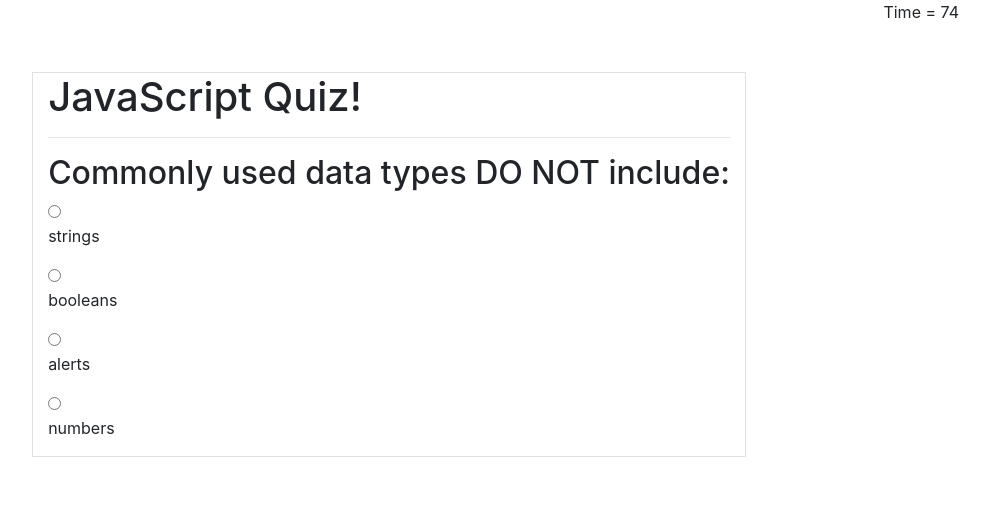
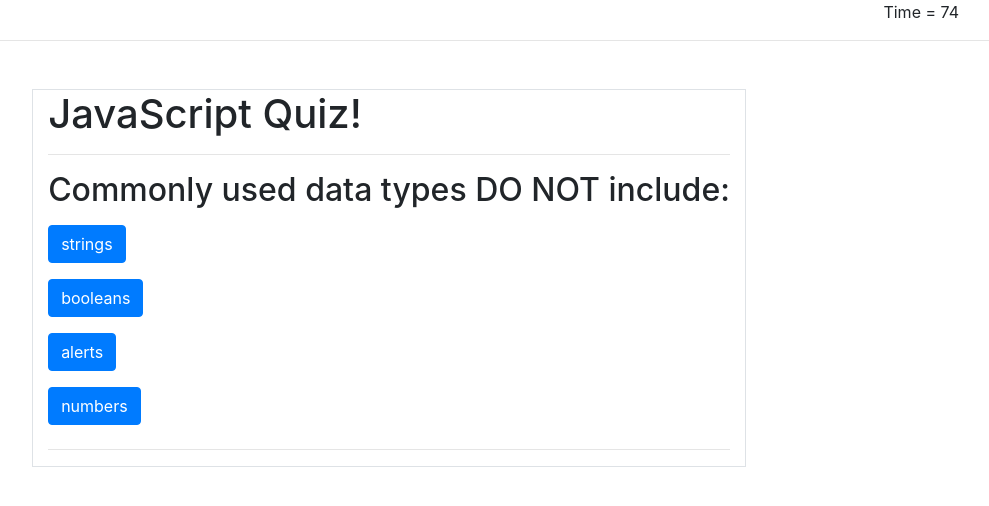
Before and after one commit to JackJewell/quiz, a plain HTML site: page index.html in a window 1280 px wide. Both pictures are taken after a click on the button "Start Quiz". Shown: the whole page, without its empty margins (251-1240 px from the left). Drawn offline with nearby package versions, Linux system fonts and the light colour scheme.

Commit message:
Quiz functional, scoreboard WIP

```diff
--- a/assets/javascript.js
+++ b/assets/javascript.js
@@ -6,10 +6,14 @@ var quizHide = document.getElementById("quiz");
 var scoreHide = document.getElementById("highScores");
 var highHide = document.getElementById("high");
 var start = document.getElementById("start");
+var message = document.getElementById("message");
 let page = 0;
 let scoreNum;
+let answerFinal;
+let myTime;
 quizHide.style.display = "none";
 scoreHide.style.display = "none";
+message.style.display = "none";
 
 let questions = [
     {
@@ -22,7 +26,21 @@ let questions = [
       choices: ["quotes", "curly brackets", "parentheses", "square brackets"],
       answer: "parentheses"
     },
-    ///etc.
+    {
+      title: "The condition in an if / else statement is enclosed within ____.",
+      choices: ["quotes", "curly brackets", "parentheses", "square brackets"],
+      answer: "parentheses"
+    },
+    {
+      title: "The condition in an if / else statement is enclosed within ____.",
+      choices: ["quotes", "curly brackets", "parentheses", "square brackets"],
+      answer: "parentheses"
+    },
+    {
+      title: "The condition in an if / else statement is enclosed within ____.",
+      choices: ["quotes", "curly brackets", "parentheses", "square brackets"],
+      answer: "parentheses"
+    }
   ];
 
 function buildQuiz(){
@@ -35,6 +53,8 @@ function buildQuiz(){
   start.style.display = "none";
   //hide the high scores button
   highHide.style.display = "none";
+  //hide the high scores page
+  scoreHide.style.display = "none";
   //show the quiz questions
   quizHide.style.display = "block";
 }
@@ -42,7 +62,7 @@ function buildQuiz(){
 function timer(){
   //starts the timer
   let currentTime = 75;
-  let myTime = setInterval(changeTime,1000);
+  myTime = setInterval(changeTime,1000);
   return myTime;
   }
 
@@ -53,37 +73,60 @@ function changeTime(){
       timeText.textContent = ("Time = "+currentTime);
       currentTime = currentTime - 1;
     }else{
-      clearInterval(myTime);
+      timeText.textContent = ("Time = 0");
+      saveScore();
     }
   }
-
-
-
 
 
 function questionMaker(){
   //builds the question on the screen
     for(var i = 0; i < 4;){
-      let qLabels = document.querySelectorAll("input");
-      let qAnswers = document.querySelectorAll("p");
+      let qLabels = document.querySelectorAll("button");
       let qHeader = document.getElementById("questionText");
       qHeader.textContent = (questions[page].title);
-      qLabels[i].setAttribute("type","radio");
-      qLabels[i].setAttribute("name", "question"+i);
-      qLabels[i].setAttribute("value",questions[page].choices[i]);
-      qAnswers[i].textContent=(questions[page].choices[i]);
+      qLabels[i].setAttribute("value", questions[page].choices[i])
+      qLabels[i].textContent=(questions[page].choices[i]);
+      message.style.display = "none";
       i++;
     }
   }
 
-  function score(){
-    scoreNum = currentTime;
+  function answerTracker(x){
+    answerFinal = x.textContent;
+    if(answerFinal === questions[page].answer){
+      message.textContent = "Correct!"
+      message.style.display = "block";
+    }else{
+      message.textContent = "Wrong!"
+      message.style.display = "block";
+      currentTime = currentTime - 15;
+    }
+    page++;
+    if(page < 5){
+    setTimeout(questionMaker,1000);
+    }else{
+      clearInterval(myTime);
+      saveScore();
+    }
   }
 
   function saveScore(){
+    scoreNum = currentTime;
+    quizHide.style.display = "none";
+    scoreHide.style.display = "block";
     //brings up a form that allows the user to input their name, then stores it on the scoreboard
   }
 
   function showScores(){
-    //brings up the high scores page
+    quizHide.style.display = "none";
+    scoreHide.style.display = "block";
   }
+
+ let submit = document.getElementById("submit");
+ submit.addEventListener("click",saveInitials());
+
+ function saveInitials(){
+  var inputInitials= document.getElementById("initials");
+  localStorage.setItem("initials", inputInitials.value+scoreNum);
+ }
--- a/index.html
+++ b/index.html
@@ -11,8 +11,10 @@
     <div class = "container">
         <div class="row justify-content-end">
             <div id = "pageTimer">Time = 0</div>
+
         </div>
     </div>
+    <hr>
     <div class = "container mt-5">
         <div class = "row justify-content-center">
             <span class="border ">
@@ -21,18 +23,28 @@
                     <hr>
                     <div id="quiz">
                         <h2 id = questionText></h2>
-                        <input id = "qPage0"><p></p>
-                        <input id = "qPage1"><p></p>
-                        <input id = "qPage2"><p></p>
-                        <input id = "qPage3"><p></p>
+                        <form id = "myForm">
+                            <button type = "button" id = "qPage0" class = "btn btn-primary my-2" onclick = "answerTracker(this)"></button><br>
+                            <button type = "button" id = "qPage1" class = "btn btn-primary my-2" onclick = "answerTracker(this)"></button><br>
+                            <button type = "button" id = "qPage2" class = "btn btn-primary my-2" onclick = "answerTracker(this)"></button><br>
+                            <button type = "button" id = "qPage3" class = "btn btn-primary my-2" onclick = "answerTracker(this)"></button><br>
+                        </form>
                     </div>
 
                     <div id = "highScores">
+                        <h2>High Scores:</h2>
                         <ul>
                         </ul>
+                        <form>
+                            Enter your Initials Here:
+                            <input id = "initials" type = "text">
+                            <input id = "submit" type = "submit">
+                        </form>
                     </div>
-                    <button type = "button" class = "btn btn-primary" id = "start" onclick = "buildQuiz()">Start Quiz</button>
-                    <button type = "button" class = "btn btn-primary" id = "high" onclick = "showScores()">Show High Scores</button>
+                    <button type = "button" class = "btn btn-primary m-2" id = "start" onclick = "buildQuiz()">Start Quiz</button>
+                    <button type = "button" class = "btn btn-primary m-2" id = "high" onclick = "showScores()">Show High Scores</button>
+                    <hr>
+                    <div id = "message"></div>
                 </div>
             </span>
         </div>
```
